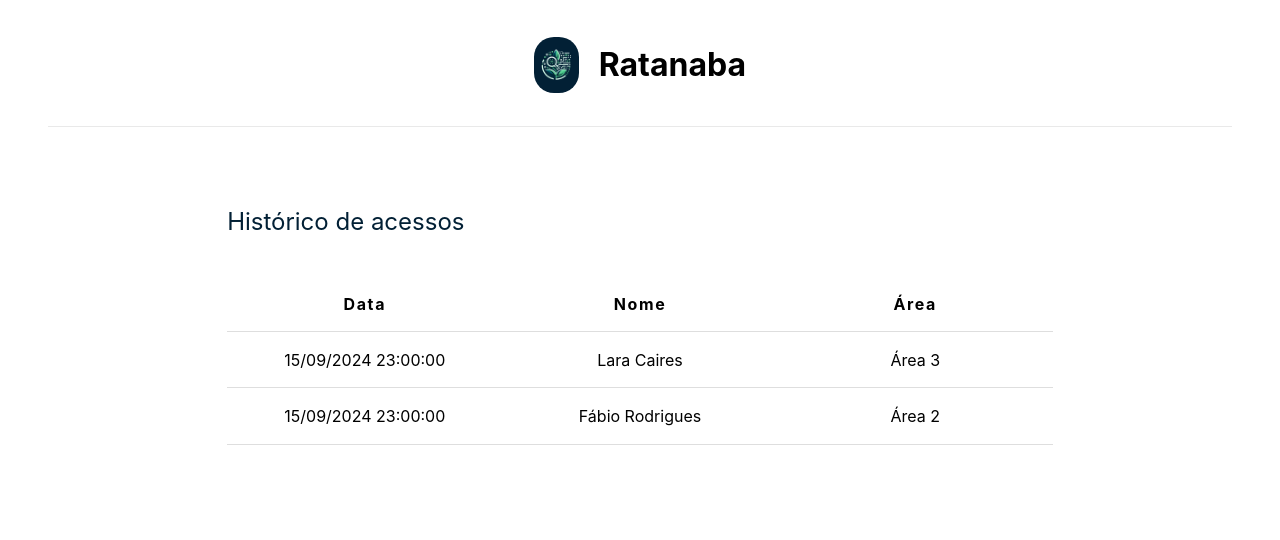
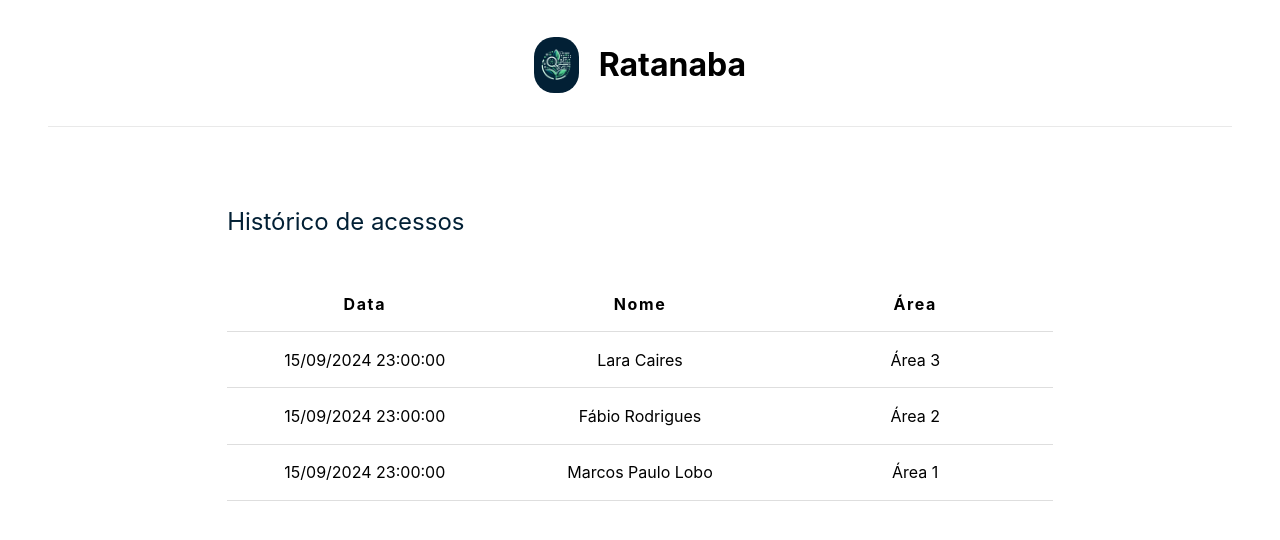
Before and after one commit to RatanabaOrg/PLN_Front_End, a React (Create React App) app in the folder frontend/: page / in a window 1280 px wide. Shown: the top 540 px of the page. Built offline with nearby package versions, Linux system fonts and the light colour scheme.

Commit message:
deixando a tabela de historico de acessos dinamica

```diff
--- a/frontend/src/pages/accessHistory/index.js
+++ b/frontend/src/pages/accessHistory/index.js
@@ -1,11 +1,30 @@
-import Header from '../../components/header'
-import './index.css'
+import Header from "../../components/header";
+import "./index.css";
 
 function AccessHistory() {
-  let list;
+  let list = [
+    {
+      id: 1,
+      nome: "Lara Caires",
+      datatime: "15/09/2024 23:00:00",
+      area: "Área 3",
+    },
+    {
+      id: 2,
+      nome: "Fábio Rodrigues",
+      datatime: "15/09/2024 23:00:00",
+      area: "Área 2",
+    },
+    {
+      id: 3,
+      nome: "Marcos Paulo Lobo",
+      datatime: "15/09/2024 23:00:00",
+      area: "Área 1",
+    },
+  ];
   return (
     <>
-        <Header/>
+      <Header />
       <div id="access-history-container">
         <h1 id="access-history-title">Histórico de acessos </h1>
         <table>
@@ -16,26 +35,20 @@ function AccessHistory() {
               <th scope="col">Área</th>
             </tr>
           </thead>
-                        {/* {typeof list !== 'undefined' && list.map((value) => {
-                            return !value.envio ? */}
           <tbody>
-                                        <tr>
-                                          <td data-label="Data">15/09/2024 23:00:00</td>
+            {typeof list !== "undefined" &&
+              list.map((value) => {
+                return !value.envio ? (
+                  <tr key={value.id}>
+                    <td data-label="Data">{value.datatime}</td>
 
-                                          <td data-label="Nome">Lara Caires</td>
+                    <td data-label="Nome">{value.nome}</td>
 
-                                          <td data-label="Área">Área 3</td>
+                    <td data-label="Área">{value.area}</td>
                   </tr>
-                                        <tr>
-                                          <td data-label="Data">15/09/2024 23:00:00</td>
-
-                                          <td data-label="Nome">Fábio Rodrigues</td>
-
-                                          <td data-label="Área">Área 2</td>
-                                        </tr>
+                ) : null;
+              })}
           </tbody>
-                            {/* :null */}
-                        {/* })} */}
         </table>
       </div>
     </>
```
Lines whose indentation alone changed are shown as unchanged.
